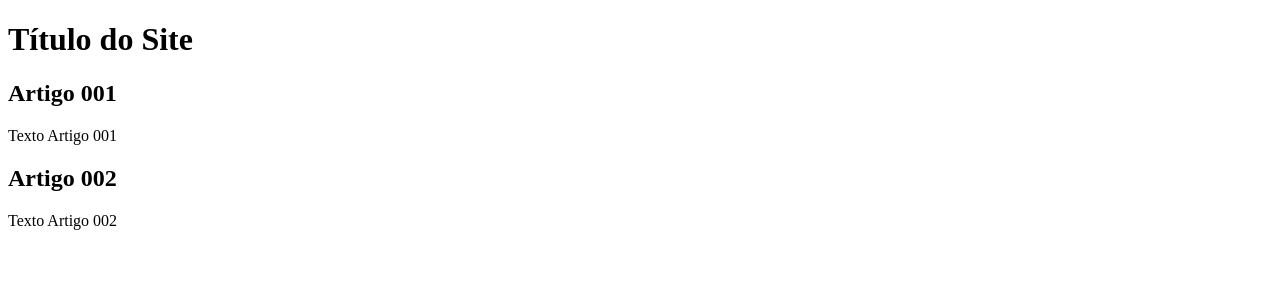
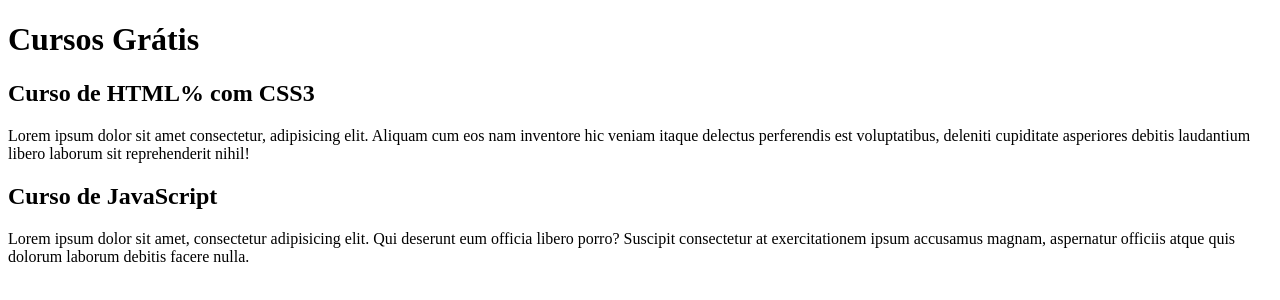
Before and after one commit to jumamjir/projeto-site, a plain HTML site: page index.html in a window 1280 px wide. Drawn offline with Linux system fonts and the light colour scheme.

Commit message:
comecei a escrever o conteúdo

```diff
--- a/index.html
+++ b/index.html
@@ -8,15 +8,15 @@
 <body>
     <main>
         <header>
-            <h1>Título do Site</h1>
+            <h1>Cursos Grátis</h1>
         </header>
         <article>
-            <h2>Artigo 001</h2>
-            <p>Texto Artigo 001</p>
+            <h2>Curso de HTML% com CSS3</h2>
+            <p>Lorem ipsum dolor sit amet consectetur, adipisicing elit. Aliquam cum eos nam inventore hic veniam itaque delectus perferendis est voluptatibus, deleniti cupiditate asperiores debitis laudantium libero laborum sit reprehenderit nihil!</p>
         </article>
         <article>
-            <h2>Artigo 002</h2>
-            <p>Texto Artigo 002</p>
+            <h2>Curso de JavaScript</h2>
+            <p>Lorem ipsum dolor sit amet, consectetur adipisicing elit. Qui deserunt eum officia libero porro? Suscipit consectetur at exercitationem ipsum accusamus magnam, aspernatur officiis atque quis dolorum laborum debitis facere nulla.</p>
         </article>
     </main>
 </body>
```
